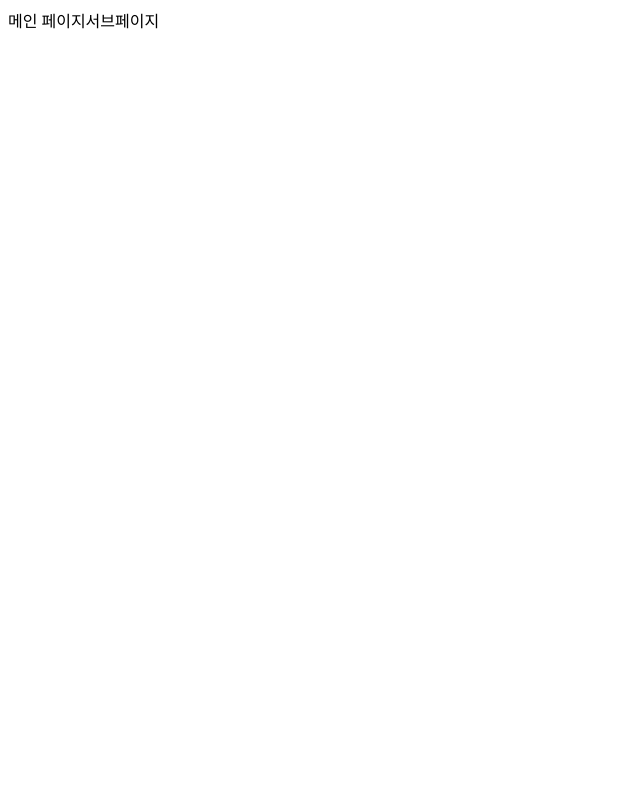
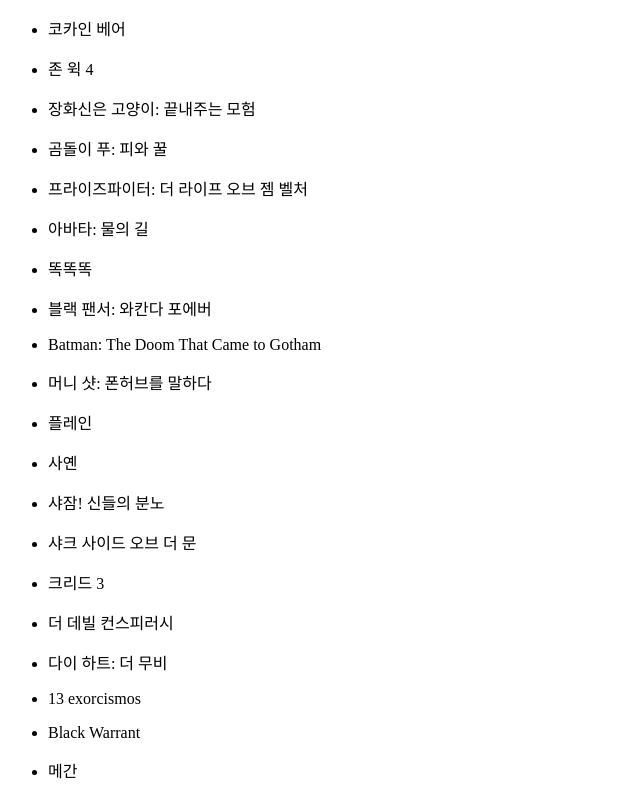
Before and after one commit to devpang20/movie_app2310, a React (Vite) app: page /movie in a window 1280 px wide. Shown: the whole page, without its empty margins (0-640 px from the left). Built offline with nearby package versions, Linux system fonts and the light colour scheme.

Commit message:
메인, 서브 페이지 셋팅(라우터)

```diff
--- a/package.json
+++ b/package.json
@@ -11,7 +11,8 @@
   },
   "dependencies": {
     "react": "^18.2.0",
-    "react-dom": "^18.2.0"
+    "react-dom": "^18.2.0",
+    "react-router-dom": "^6.17.0"
   },
   "devDependencies": {
     "@types/react": "^18.2.15",
--- a/src/App.jsx
+++ b/src/App.jsx
@@ -1,12 +1,15 @@
+import { BrowserRouter, Routes, Route } from "react-router-dom"
 import Home from "./page/Home"
 import Movie from "./page/Moive"
 
 function App() {
   return (
-    <>
-      <Home />
-      <Movie />
-    </>
+    <BrowserRouter>
+      <Routes>
+        <Route index element={<Home />} />
+        <Route path="movie" element={<Movie />} />
+      </Routes>
+    </BrowserRouter>
   )
 }
 
--- a/src/page/Moive.jsx
+++ b/src/page/Moive.jsx
@@ -1,7 +1,13 @@
+import { data } from "../data/test";
+
 function Movie() {
     return (
         <>
-            서브페이지
+            {data.results.map((movie) => (
+                <ul key={movie.id}>
+                    <li>{movie.title}</li>
+                </ul>
+            ))}
         </>
     );
 }
```
Also changed, not shown: 2 other files (tests, documents, lock files or other folders).
